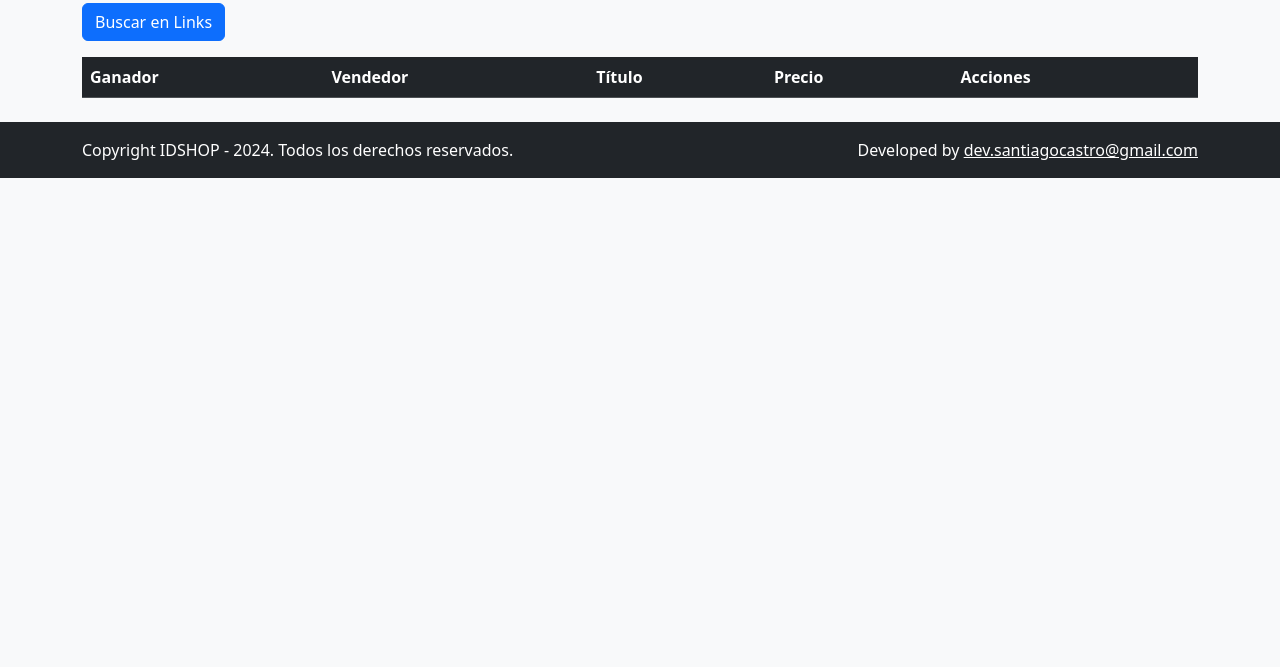
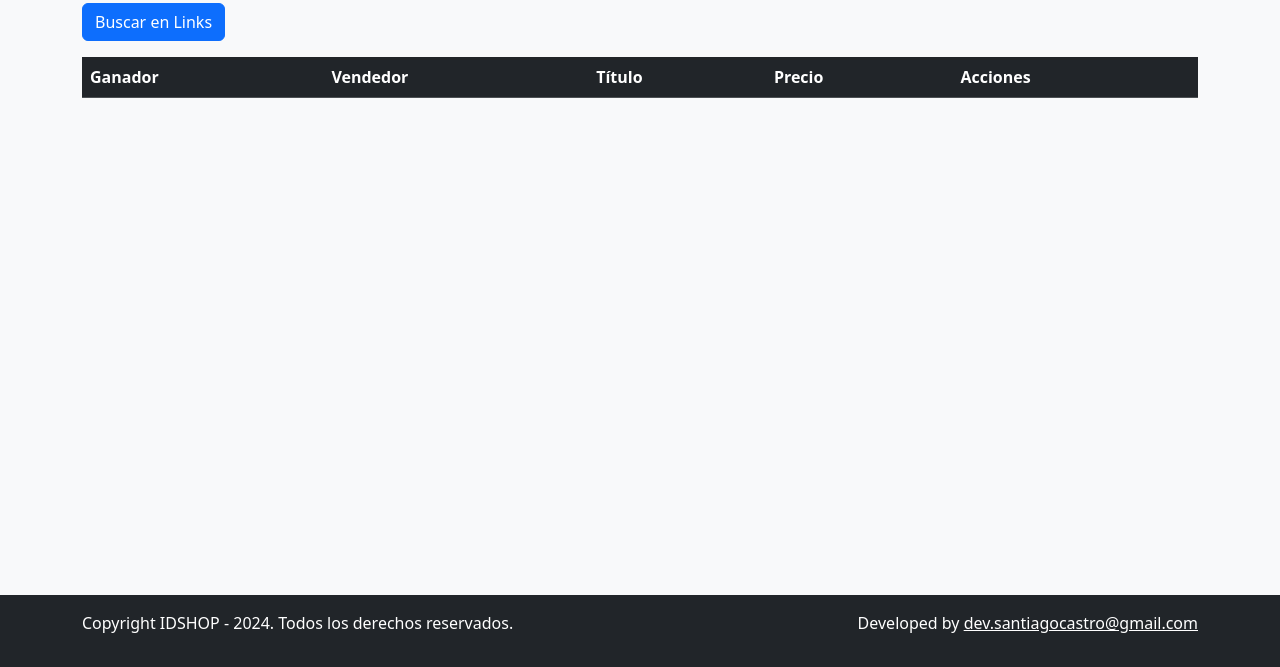
Before and after one commit to santiagocastro96/infoCatalogo, a website: page public/index.html in a window 1280 px wide. Shown: the part 133-800 px from the top of the page. Drawn offline with nearby package versions, Linux system fonts and the light colour scheme.

Commit message:
footer con 5vh

```diff
--- a/data/links.json
+++ b/data/links.json
@@ -1,4 +1,5 @@
 [
   "https://www.mercadolibre.com.ar/lector-de-codigo-de-barras-con-soporte-zebra-symbol-ls1203-usbrs-232-1d-5v-twilight-black/p/MLA9182055/s",
-  "https://www.mercadolibre.com.ar/impresora-de-etiquetas-autoadhesivas-zebra-zd220-cod-de-barras-qr/p/MLA28616620/s"
+  "https://www.mercadolibre.com.ar/impresora-de-etiquetas-autoadhesivas-zebra-zd220-cod-de-barras-qr/p/MLA28616620/s",
+  "https://www.mercadolibre.com.ar/impresora-de-etiquetas-autoadhesivas-tsc-te200-transferencia-termica-y-termica-directa-220v/p/MLA34010847/s"
 ]
--- a/public/index.html
+++ b/public/index.html
@@ -54,6 +54,23 @@
             width: 40px;
             text-align: center;
             font-size: 20px;
+        }
+        html, body {
+            height: 100%;
+            margin: 0;
+        }
+        .container {
+            min-height: 5vh;
+        }
+        footer {
+            position: fixed;
+            bottom: 0;
+            width: 100%;
+            left: 0;
+        }
+        .container {
+            max-height: 80vh;
+            overflow-y: auto;
         }
     </style>
 </head>
```
